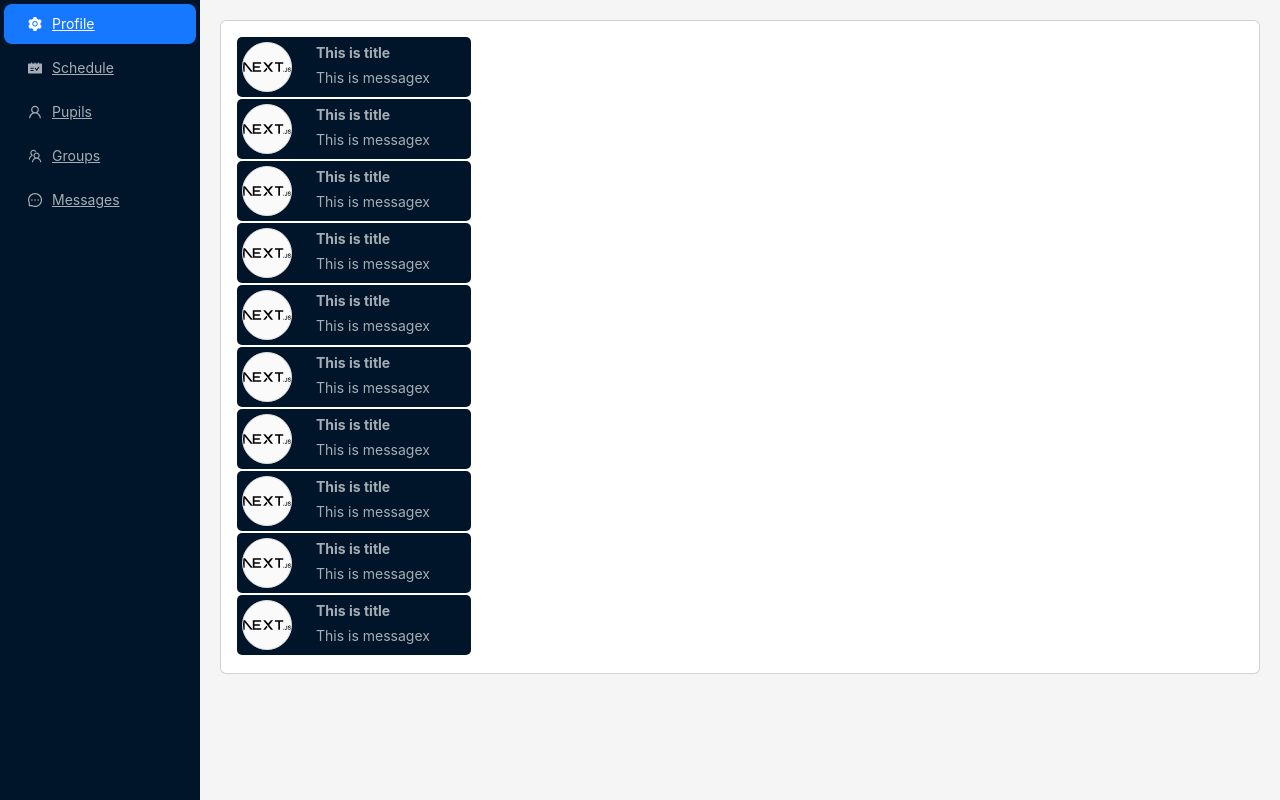
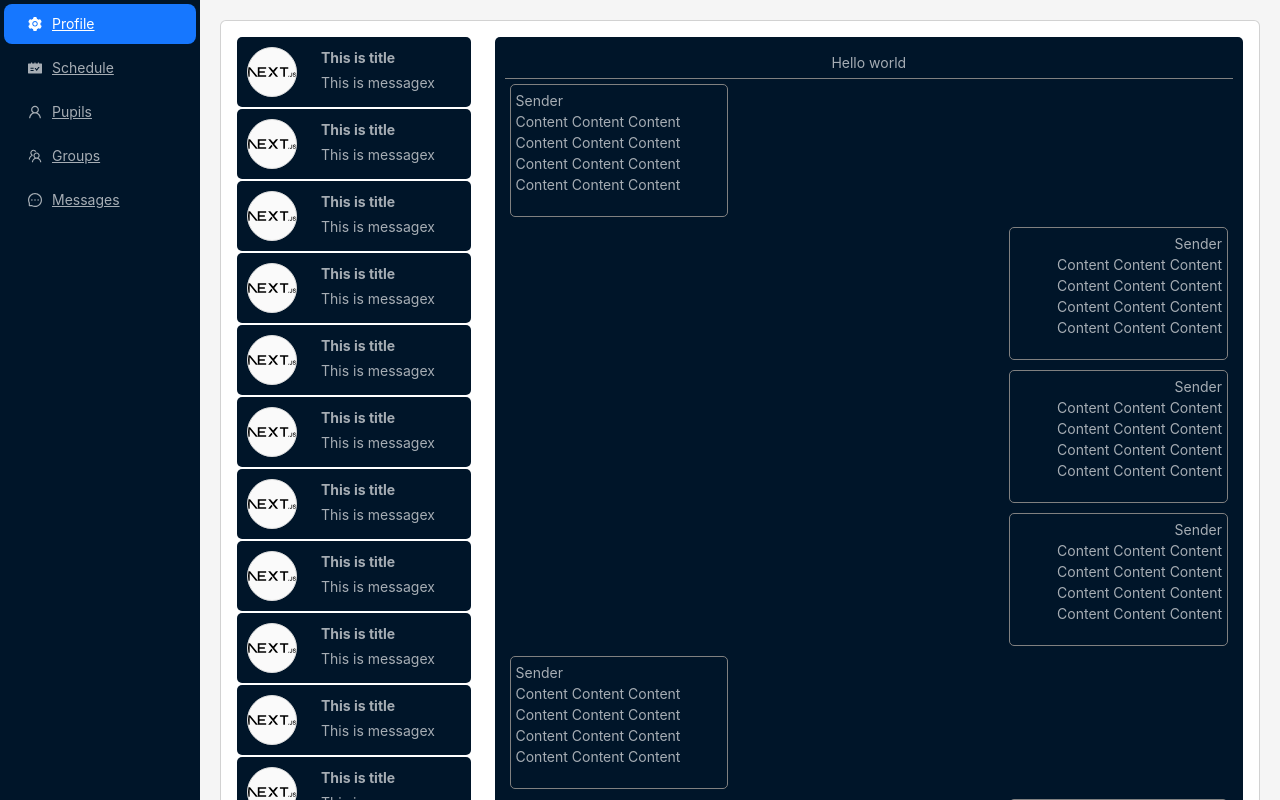
Before and after one commit to NikHusachenko/TeachTool.Client, a Next.js app in the folder teach-tool-client/: page /groups in a window 1280 px wide. Shown: the top 800 px of the page. Built offline with nearby package versions, Linux system fonts and the light colour scheme.

Commit message:
Added groups messages and group chat body

```diff
--- /dev/null
+++ b/teach-tool-client/src/app/groups/groupBody.tsx
@@ -0,0 +1,41 @@
+import Message from "@/components/message/message"
+
+type GroupBodyProps ={
+
+}
+
+const GroupBody : React.FC<GroupBodyProps> = () => {
+    return(
+        <div style={{color: 'rgba(255, 255, 255, 0.65)'}}>
+            <nav className="text-center" style={{borderBottom: '1px solid gray', padding: '5px'}}>
+                Hello world
+            </nav>
+            <div style={{height: '100em', overflowX: 'hidden', overflowY: 'auto'}}>
+                <div className="row">
+                    <div className="col-md-12"><Message sender={"Sender"} content={"Content Content Content Content Content Content Content Content Content Content Content Content "} float={1} /></div>
+                    <div className="col-md-12"><Message sender={"Sender"} content={"Content Content Content Content Content Content Content Content Content Content Content Content "} float={2} /></div>
+                    <div className="col-md-12"><Message sender={"Sender"} content={"Content Content Content Content Content Content Content Content Content Content Content Content "} float={2} /></div>
+                    <div className="col-md-12"><Message sender={"Sender"} content={"Content Content Content Content Content Content Content Content Content Content Content Content "} float={2} /></div>
+                    <div className="col-md-12"><Message sender={"Sender"} content={"Content Content Content Content Content Content Content Content Content Content Content Content "} float={1} /></div>
+                    <div className="col-md-12"><Message sender={"Sender"} content={"Content Content Content Content Content Content Content Content Content Content Content Content "} float={2} /></div>
+                    <div className="col-md-12"><Message sender={"Sender"} content={"Content Content Content Content Content Content Content Content Content Content Content Content "} float={2} /></div>
+                    <div className="col-md-12"><Message sender={"Sender"} content={"Content Content Content Content Content Content Content Content Content Content Content Content "} float={1} /></div>
+                    <div className="col-md-12"><Message sender={"Sender"} content={"Content Content Content Content Content Content Content Content Content Content Content Content "} float={1} /></div>
+                    <div className="col-md-12"><Message sender={"Sender"} content={"Content Content Content Content Content Content Content Content Content Content Content Content "} float={1} /></div>
+                    <div className="col-md-12"><Message sender={"Sender"} content={"Content Content Content Content Content Content Content Content Content Content Content Content "} float={1} /></div>
+                    <div className="col-md-12"><Message sender={"Sender"} content={"Content Content Content Content Content Content Content Content Content Content Content Content "} float={1} /></div>
+                    <div className="col-md-12"><Message sender={"Sender"} content={"Content Content Content Content Content Content Content Content Content Content Content Content "} float={1} /></div>
+                    <div className="col-md-12"><Message sender={"Sender"} content={"Content Content Content Content Content Content Content Content Content Content Content Content "} float={1} /></div>
+                    <div className="col-md-12"><Message sender={"Sender"} content={"Content Content Content Content Content Content Content Content Content Content Content Content "} float={1} /></div>
+                    <div className="col-md-12"><Message sender={"Sender"} content={"Content Content Content Content Content Content Content Content Content Content Content Content "} float={1} /></div>
+                    <div className="col-md-12"><Message sender={"Sender"} content={"Content Content Content Content Content Content Content Content Content Content Content Content "} float={1} /></div>
+                    <div className="col-md-12"><Message sender={"Sender"} content={"Content Content Content Content Content Content Content Content Content Content Content Content "} float={1} /></div>
+                    <div className="col-md-12"><Message sender={"Sender"} content={"Content Content Content Content Content Content Content Content Content Content Content Content "} float={1} /></div>
+                    <div className="col-md-12"><Message sender={"Sender"} content={"Content Content Content Content Content Content Content Content Content Content Content Content "} float={1} /></div>
+                </div>
+            </div>
+        </div>
+    )
+}
+
+export default GroupBody
--- /dev/null
+++ b/teach-tool-client/src/app/groups/groupViewBox.tsx
@@ -0,0 +1,34 @@
+import ViewGroup from "./viewGroup"
+
+type GroupViewBoxProps = {
+
+}
+
+const GroupViewBox : React.FC<GroupViewBoxProps> = () => {
+    return(
+        <div style={{height: '100em', overflowY: 'auto', overflowX: 'hidden'}}>
+            <ViewGroup />
+            <ViewGroup />
+            <ViewGroup />
+            <ViewGroup />
+            <ViewGroup />
+            <ViewGroup />
+            <ViewGroup />
+            <ViewGroup />
+            <ViewGroup />
+            <ViewGroup />
+            <ViewGroup />
+            <ViewGroup />
+            <ViewGroup />
+            <ViewGroup />
+            <ViewGroup />
+            <ViewGroup />
+            <ViewGroup />
+            <ViewGroup />
+            <ViewGroup />
+            <ViewGroup />
+        </div>
+    )
+}
+
+export default GroupViewBox
--- a/teach-tool-client/src/app/groups/page.tsx
+++ b/teach-tool-client/src/app/groups/page.tsx
@@ -1,5 +1,6 @@
-import React, { useEffect, useState } from 'react';
-import ViewGroup from './viewGroup';
+import React from 'react';
+import GroupBody from './groupBody';
+import GroupViewBox from './groupViewBox';
 
 const boxStyle: React.CSSProperties = {
     width: '100%',
@@ -13,19 +14,12 @@ const Groups : React.FC = () => {
                 <div className='card-body'>
                     <div className='row'>
                         <div className='col-md-3'>
-                            <ViewGroup />
-                            <ViewGroup />
-                            <ViewGroup />
-                            <ViewGroup />
-                            <ViewGroup />
-                            <ViewGroup />
-                            <ViewGroup />
-                            <ViewGroup />
-                            <ViewGroup />
-                            <ViewGroup />
+                            <GroupViewBox />
                         </div>
                         <div className='col-md-9'>
-
+                            <div style={{backgroundColor: '#001529', borderRadius: '5px', padding: '10px', marginBottom: '2px', height: '100%', maxHeight: '100%'}}>
+                                <GroupBody />
+                            </div>
                         </div>
                     </div>
                 </div>
--- a/teach-tool-client/src/app/groups/viewGroup.tsx
+++ b/teach-tool-client/src/app/groups/viewGroup.tsx
@@ -6,7 +6,7 @@ type ViewGroupProps ={
 
 const ViewGroup : React.FC<ViewGroupProps> = () => {
     return(
-        <div style={{backgroundColor: '#001529', borderRadius: '5px', padding: '5px', marginBottom: '2px'}}>
+        <div style={{backgroundColor: '#001529', borderRadius: '5px', padding: '10px', marginBottom: '2px'}}>
             <div className="row">
                 <div style={{width: 'auto'}}>
                     <Image alt="grop" src={'next.svg'} preview={false} style={{background: '#fafafa', width: '50px', height: '50px', borderRadius: '25px', border: '1px solid #dedede' }} />
--- /dev/null
+++ b/teach-tool-client/src/components/message/message.tsx
@@ -0,0 +1,27 @@
+import { Flex } from "antd"
+
+enum MessageFloat {
+    start = 1,
+    end = 2,
+}
+
+type MessageProps = {
+    sender: string,
+    content: string,
+    float: MessageFloat
+}
+
+const Message : React.FC<MessageProps> = ({sender, content, float}) => {
+    return(
+        <Flex style={{height: 'auto', flex: '1', border: '1px solid gray', borderRadius: '5px', margin: '5px', padding: '5px', maxWidth: '30%'}} className={(float == MessageFloat.start ? 'float-start' : 'float-end text-end')} >
+            <div className="row">
+                <label className="col-md-12">{sender}</label>
+                <div className="col-md-12">
+                    <p>{content}</p>
+                </div>
+            </div>
+        </Flex>
+    )
+}
+
+export default Message
```
